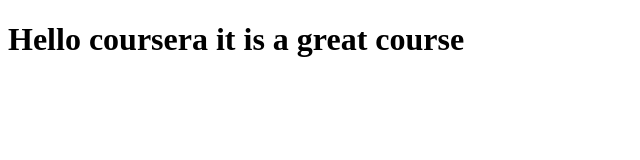
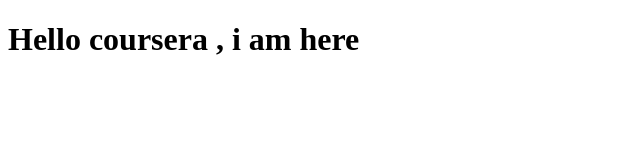
Before and after one commit to Antoine-Abou-Janab/Coursera-test, a plain HTML site: page site/index.html in a window 1280 px wide. Shown: the whole page, without its empty margins (0-640 px from the left). Drawn offline with Linux system fonts and the light colour scheme.

Commit message:
small change

```diff
--- a/site/index.html
+++ b/site/index.html
@@ -6,6 +6,6 @@
 	<title>Hello world</title>
 </head>
 <body>
-<h1>Hello coursera it is a great course </h1>
+<h1>Hello coursera ,  i am here </h1>
 </body>
 </html>
```
